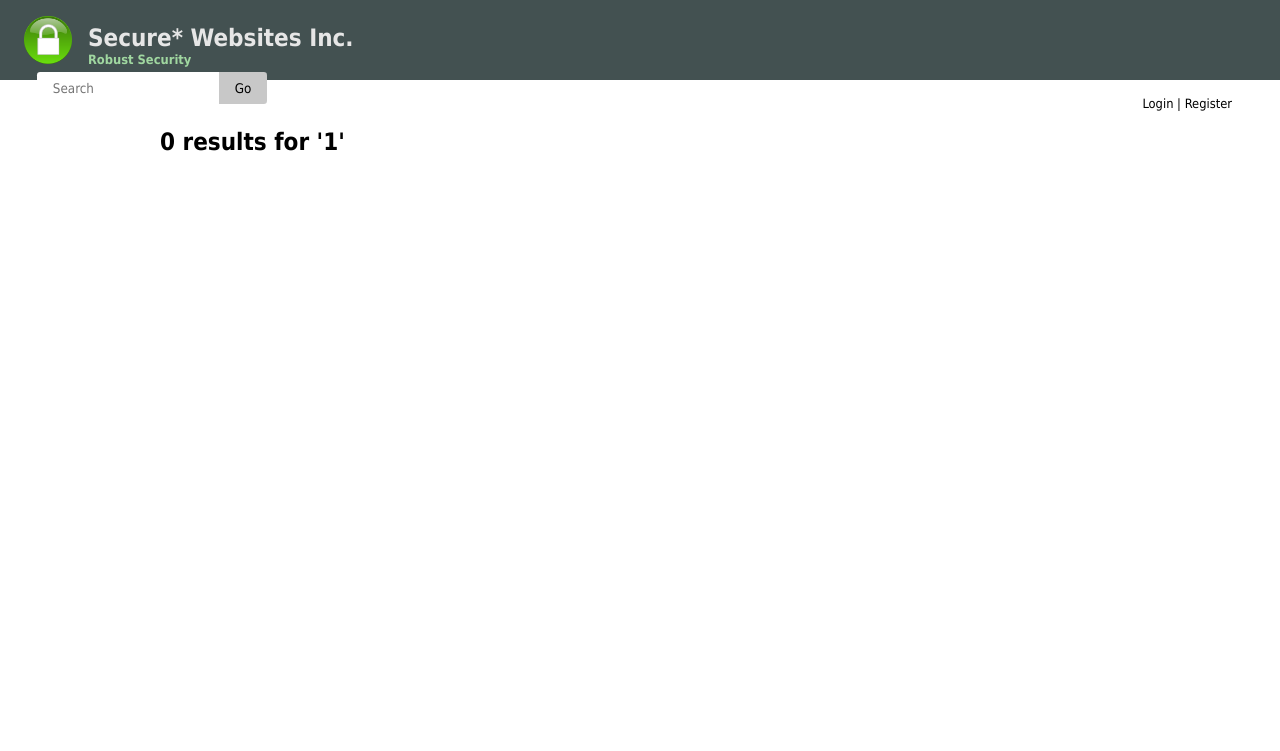
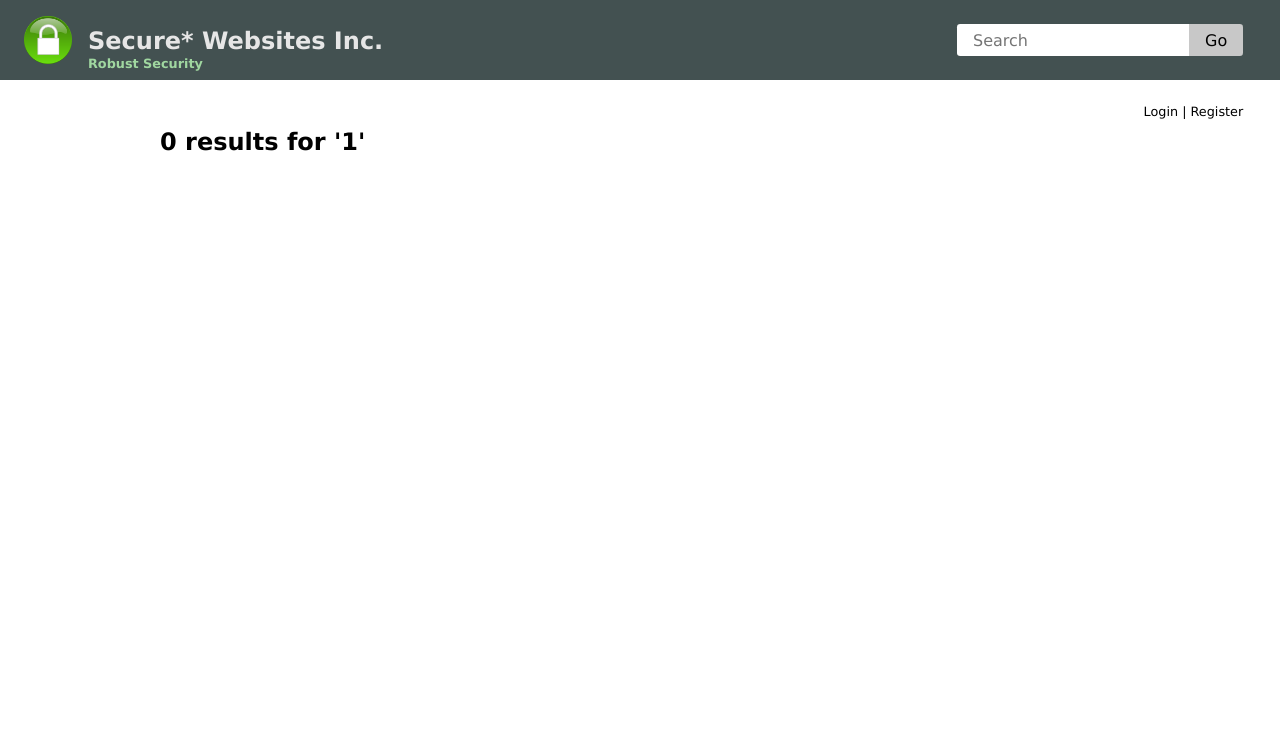
Before and after one commit to planetroute/BadSite, a PHP site: page /search.php?q=1 in a window 1280 px wide. Shown: the top 751 px of the page. Run offline with PHP 8.4, Linux system fonts and the light colour scheme; data that the repository does not hold is empty.

Commit message:
styling changes

```diff
--- a/connect.php
+++ b/connect.php
@@ -1,6 +1,6 @@
 <?php
 try {
-    $dbh = new PDO('mysql:host=localhost;dbname=data', "admin", "Password123!");
+    $dbh = new PDO('mysql:host=localhost;dbname=badsite', "badsite", "Password123!");
 } catch (PDOException $e) {
     print "Error!: " . $e->getMessage() . "<br/>";
     die();
--- a/main.css
+++ b/main.css
@@ -28,12 +28,16 @@ body {
 }
 body,body *{
 	word-break: break-word;
-	font-family: Tahoma, Geneva, sans-serif;
+	font-family: "Lucida Sans Unicode", "Lucida Grande", sans-serif;
 }
-a{
-	text-decoration: none;
+a {
 	display: inline-block;
 	color: initial;
+}
+
+input[type="submit"], input[type="button"] {
+	cursor: pointer;
+    cursor: hand;
 }
 
 a.block-wrap {
@@ -46,6 +50,14 @@ a.block-wrap {
 	background: rgb(67, 81, 81);
 	box-sizing: border-box;
 	padding: 1rem;
+}
+
+.title-container {
+	line-height: 1.4rem;
+}
+
+.title-container h1 {
+	margin-top: 0.4rem;
 }
 
 .header-content div {
@@ -83,11 +95,18 @@ a.block-wrap {
 }
 
 .widget-container .name {
-	position: absolute;
-	top: 6rem;
-	right: 3rem;
+	position: relative;
+	top: 3rem;
+	display: block;
+	float: right;
+/* 	right: 3rem; */
+
 	font-size: 0.8rem;
 	color: black;
+}
+
+.widget-container .name a, .search-results a {
+	text-decoration: none;
 }
 
 .link-container {
@@ -97,10 +116,12 @@ a.block-wrap {
 	/*background: rgb(100, 150, 100);*/
 }
 
-.widget-container{
+.widget-container {
 	height: 3rem;
-	width: 25rem;
-	float: left;
+/* 	width: 25rem; */
+	position: absolute;
+	top: 1rem;
+	right: 1rem;
 	/*background: rgb(100, 100, 150);*/
 	padding: 0.5rem 0.8rem;
 }
@@ -110,6 +131,7 @@ input {
 	border-radius: 0.2rem;
 	background: white;
 	height: 2rem;
+	font-size: 1rem;
 	box-sizing: border-box;
 	padding: 0.2rem 1rem;
 	display: block;
@@ -124,6 +146,10 @@ input {
 .widget-container input:last-of-type {
 	border-top-left-radius: 0;
 	border-bottom-left-radius: 0;
+}
+
+.widget-container input {
+	font-size: 1rem;
 }
 
 .widget-container input[type="submit"] {
```
